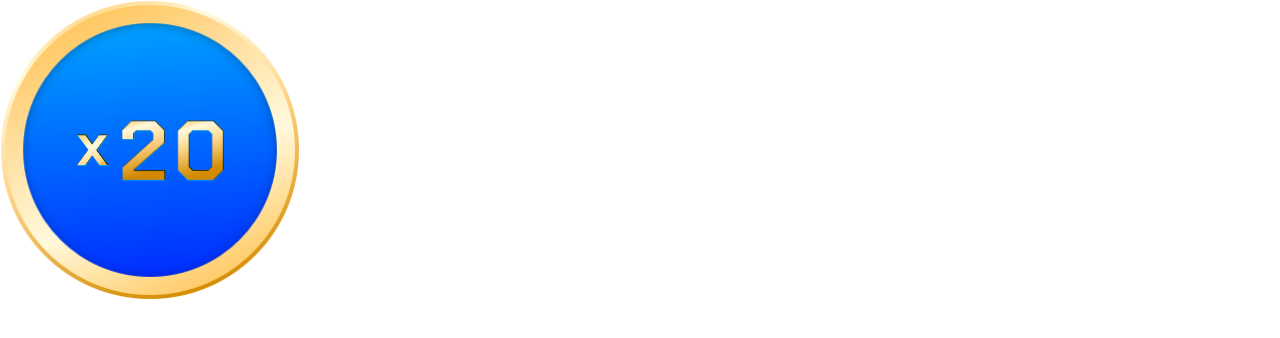
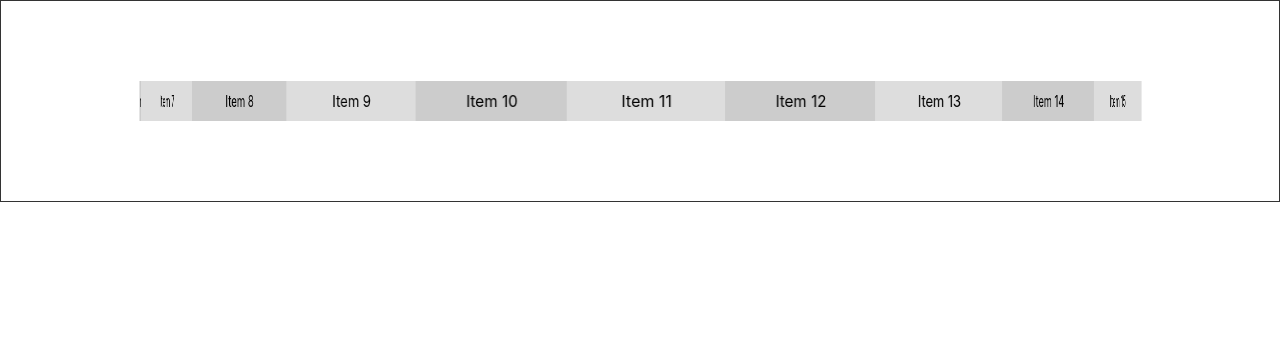
Before and after one commit to tengentoppa/spinwheel-react, a React (Create React App) app: page / in a window 1280 px wide. Shown: the top 338 px of the page. Built offline with nearby package versions, Linux system fonts and the light colour scheme.

Commit message:
add 3d wheel

```diff
--- a/src/components/CssSpinWheel/CssSpinWheel.tsx
+++ b/src/components/CssSpinWheel/CssSpinWheel.tsx
@@ -1,5 +1,4 @@
 import classes from './CssSpinWheel.module.scss';
-import SpineTest from '../SpineTest/SpineTest';
 
 const CssSpinWheel = (props: {
 }) => {
--- a/src/components/TestField/TestField.tsx
+++ b/src/components/TestField/TestField.tsx
@@ -5,6 +5,7 @@ import MoveCoin from '../MoveCoin/MoveCoin';
 import Spinner from '../Spinner/Spinner';
 import Wheel from '../Wheel/Wheel';
 import classes from './TestField.module.scss';
+import Wheel3D from '../Wheel3D/Wheel3D';
 
 export function TestField() {
     const segments = [
@@ -46,9 +47,10 @@ export function TestField() {
 
     return (
         <div className={classes.root}>
-            <Coin multiplier={num} color={'blue'} />
+            {/* <Coin multiplier={num} color={'blue'} /> */}
             {/* <CssSpinWheel /> */}
             {/* <MoveCoin strs={['1', '2']} /> */}
+            <Wheel3D />
         </div>
     );
 }
--- /dev/null
+++ b/src/components/Wheel3D/Wheel3D.module.scss
@@ -0,0 +1,49 @@
+$spin-mode: linear;
+// $spin-mode:  cubic-bezier(.47, .02, .63, 1.09);
+
+.wheel {
+  border: 1px solid #333;
+  // margin: 50px;
+  display: flex;
+  justify-content: center;
+  align-items: center;
+
+  .wheel_inner {
+    position: relative;
+    width: 600px;
+    height: 200px;
+    transform-style: preserve-3d;
+    animation-iteration-count: infinite;
+    animation-timing-function: $spin-mode;
+    animation-name: spin;
+    animation-duration: 10s;
+    display: flex;
+    align-items: center;
+    justify-content: center;
+
+
+    .wheel_segment {
+      display: flex;
+      justify-content: center;
+      align-items: center;
+      height: 40px;
+      position: absolute;
+      left: 50%;
+      background-color: #ccc;
+
+      &:nth-child(even) {
+        background-color: #ddd;
+      }
+    }
+  }
+}
+
+@keyframes spin {
+  0% {
+    transform: rotateY(360deg);
+  }
+
+  100% {
+    transform: rotateY(0deg);
+  }
+}
--- /dev/null
+++ b/src/components/Wheel3D/Wheel3D.tsx
@@ -0,0 +1,36 @@
+import classes from './Wheel3D.module.scss';
+
+const Wheel3D = (props: {
+}) => {
+    const len = 20;
+    const diameter = 1000;
+
+    const data = Array.from({ length: len }, (x, i) => i);
+    const radius = diameter / 2;
+    const angle = 360 / len;
+    const circumference = Math.PI * diameter;
+    const width = circumference / len;
+
+    return (
+        <section className={classes.wheel}>
+            <div className={classes.wheel_inner}>
+                {data.map((d, i) => {
+                    return (
+                        <div
+                            key={i}
+                            className={classes.wheel_segment}
+                            style={{
+                                transform: `rotateY(${angle * i}deg) translateZ(${radius}px)`,
+                                width: `${width}px`,
+                                marginLeft: `-${width/2}px`
+                            }}
+                        >
+                            <span>Item {i}</span>
+                        </div>
+                    );
+                })}
+            </div>
+        </section>
+    )
+}
+export default Wheel3D;
```
